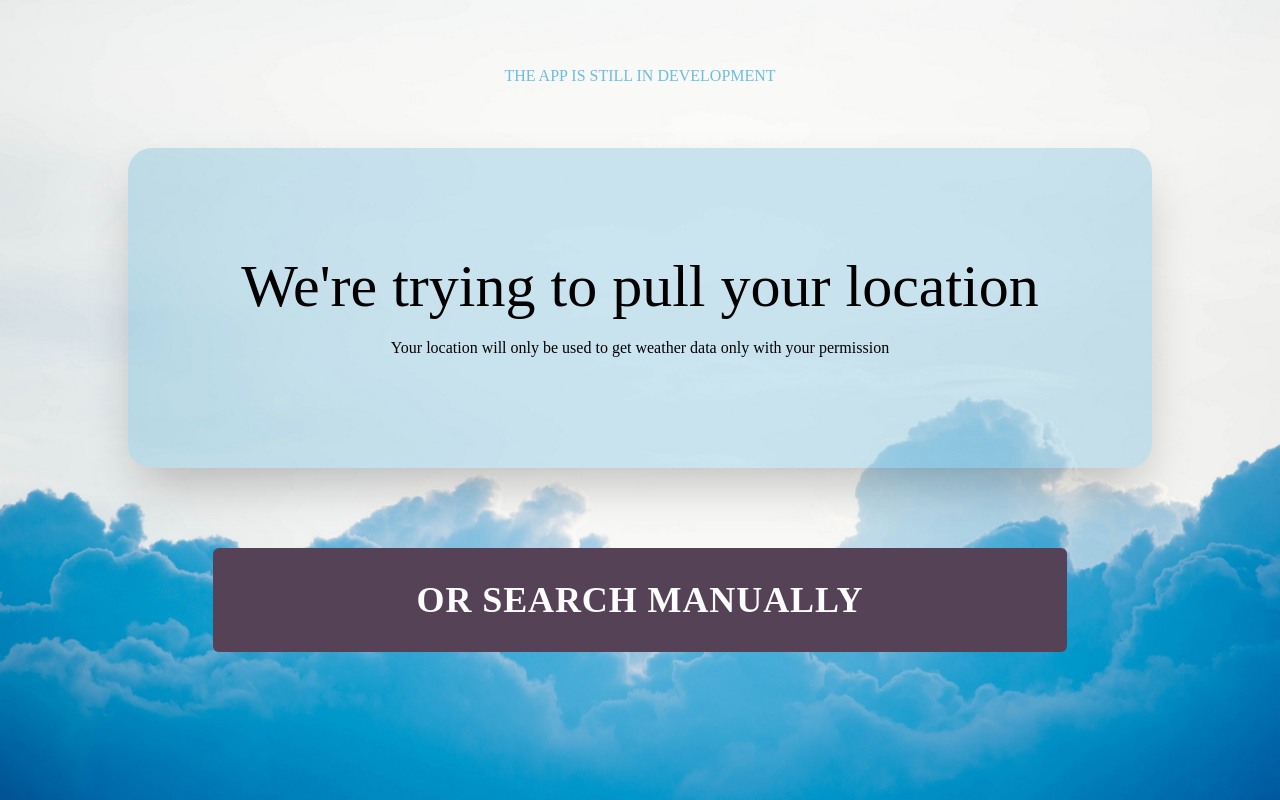
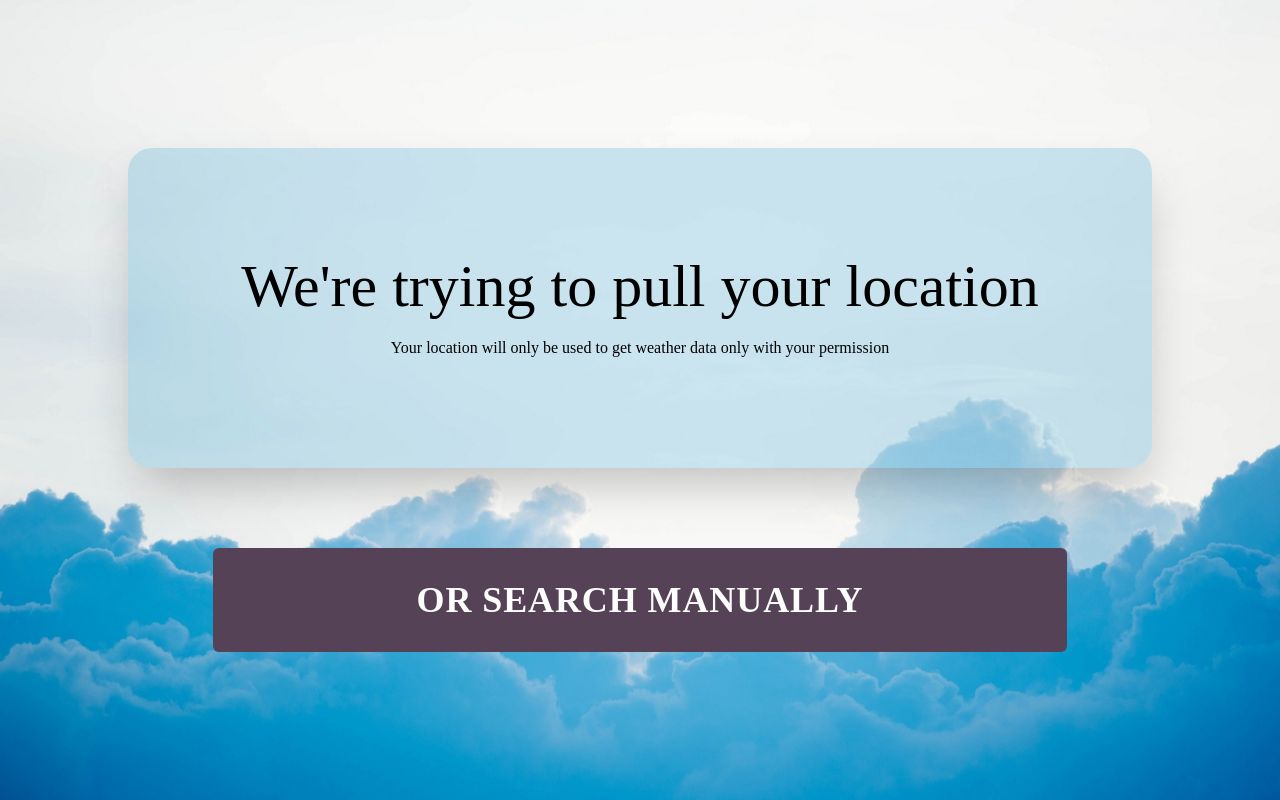
Before and after one commit to gazibarad/reactweather, a React (Create React App) app: page / in a window 1280 px wide. Built offline with nearby package versions, Linux system fonts and the light colour scheme; no server answers; a web font is replaced by a local one.

Commit message:
Remove message

```diff
--- a/src/index.js
+++ b/src/index.js
@@ -21,9 +21,6 @@ saga.run(weatherSaga);
 const root = ReactDOM.createRoot(document.getElementById("root"));
 root.render(
   <Provider store={store}>
-    <div className="uppercase absolute top-16 font-extralight text-cardSolidColor left-1/2 -translate-x-1/2">
-      the app is still in development
-    </div>
     <App />
   </Provider>
 );
```
